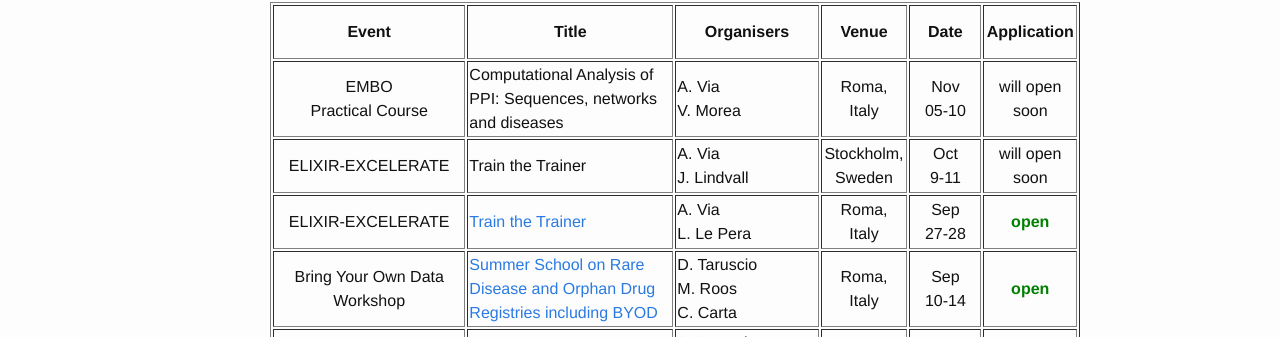
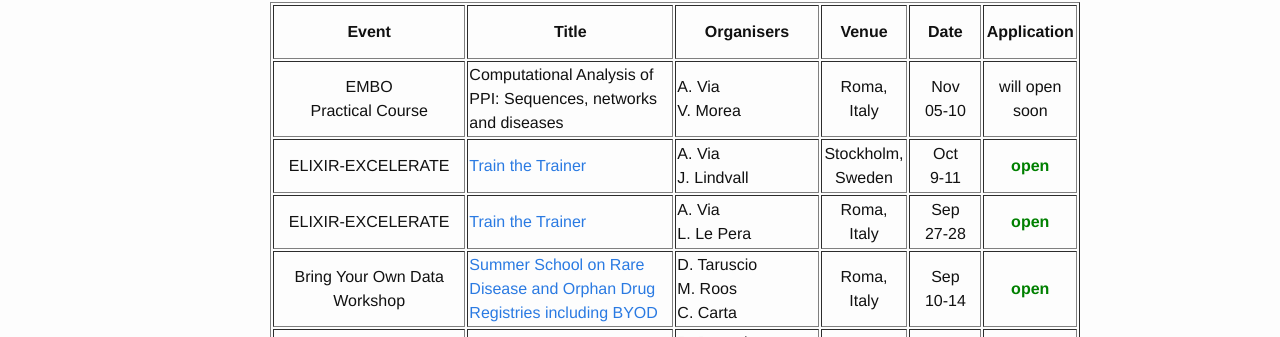
Before and after one commit to ELIXIR-IIB-training/website, a Jekyll site: the page built from _pages/01-all_events.md, in a window 1280 px wide. Shown: the part 223-560 px from the top of the page. Built offline with Jekyll 4.4.1, drawn with Linux system fonts in a browser that asks for light colours.

Commit message:
Update TtT Stockholm 2018

```diff
--- a/_pages/01-all_events.md
+++ b/_pages/01-all_events.md
@@ -23,11 +23,11 @@ permalink: /all_events_2018/
 </tr>
 <tr>
 <td height="50" align="center">ELIXIR-EXCELERATE</td>
-   <td height="50">Train the Trainer</td>
+   <td height="50"><a href="https://elixir-iib-training.github.io/website/2018/10/09/train-the-trainer-stockholm.html">Train the Trainer</a></td>
    <td height="50" width="150">A. Via<br>J. Lindvall</td>
    <td height="50" align="center">Stockholm,<br>Sweden</td>
    <td height="50" width="75" width="75" align="center">Oct<br>9-11</td>
-   <td height="50" align="center">will open soon</td>
+   <td height="50" align="center"><font color="green"><b>open</b></font></td>
 </tr>
 <tr>
 <td height="50" align="center">ELIXIR-EXCELERATE</td>
```
